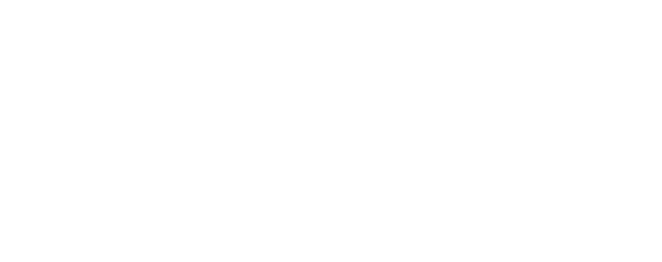
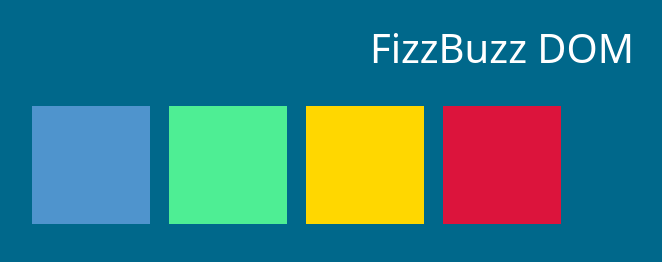
Before and after one commit to Elisabetta01/js-fizzbuzz, a plain HTML site: page index.html in a window 1280 px wide. Shown: the whole page, without its empty margins (138-800 px from the left). Drawn offline with nearby package versions, Linux system fonts and the light colour scheme.

Commit message:
html e css

```diff
--- a/assets/main.js
+++ b/assets/main.js
@@ -1,6 +1,6 @@
 // Scrivi un programma che stampi in console i numeri da 1 a 100, ma che per i multipli di 3 stampi “Fizz” al posto del numero e per i multipli di 5 stampi “Buzz”. Per i numeri che sono sia multipli di 3 che di 5 stampi “FizzBuzz”.
 
-// stampo in console i numeri da 1 a 100
+// stampo in console i numeri da 1 a 100 con condizioni
 
 for( let i = 1; i <= 100; i++){
 
--- /dev/null
+++ b/assets/style.css
@@ -0,0 +1,26 @@
+.bg-blue{
+     background-color: #00688B;
+}
+
+.box{
+     width: calc(100% / 7 - 2%);
+     margin: 1%;
+     background-color: #4F94CD;
+     aspect-ratio: 1;
+     display: flex;
+     justify-content: center;
+     align-items: center;
+
+}
+
+.box-green{
+     background-color: #4EEE94;
+}
+
+.box-yellow{
+     background-color: #FFD700;
+}
+
+.box-red{
+     background-color: #DC143C;
+}
--- a/index.html
+++ b/index.html
@@ -4,10 +4,24 @@
      <meta charset="UTF-8">
      <meta http-equiv="X-UA-Compatible" content="IE=edge">
      <meta name="viewport" content="width=device-width, initial-scale=1.0">
+     <link rel="stylesheet" href="./assets/style.css">
+     <link href="https://cdn.jsdelivr.net/npm/bootstrap@5.3.0-alpha1/dist/css/bootstrap.min.css" rel="stylesheet" integrity="sha384-GLhlTQ8iRABdZLl6O3oVMWSktQOp6b7In1Zl3/Jr59b6EGGoI1aFkw7cmDA6j6gD" crossorigin="anonymous">
      <title>js-fizzbuzz</title>
 </head>
-<body>
+<body class="bg-blue">
 
+     <h1 class="text-white text-center m-4">FizzBuzz DOM</h1>
+
+     <div class="w-75 m-auto d-flex wrap">
+          <div class="box"><strong></strong></div>
+
+          <div class="box box-green"><strong></strong></div>
+
+          <div class="box box-yellow"><strong></strong></div>
+
+          <div class="box box-red"><strong></strong></div>
+
+     </div>
 
      <script src="./assets/main.js"></script>
 </body>
```
